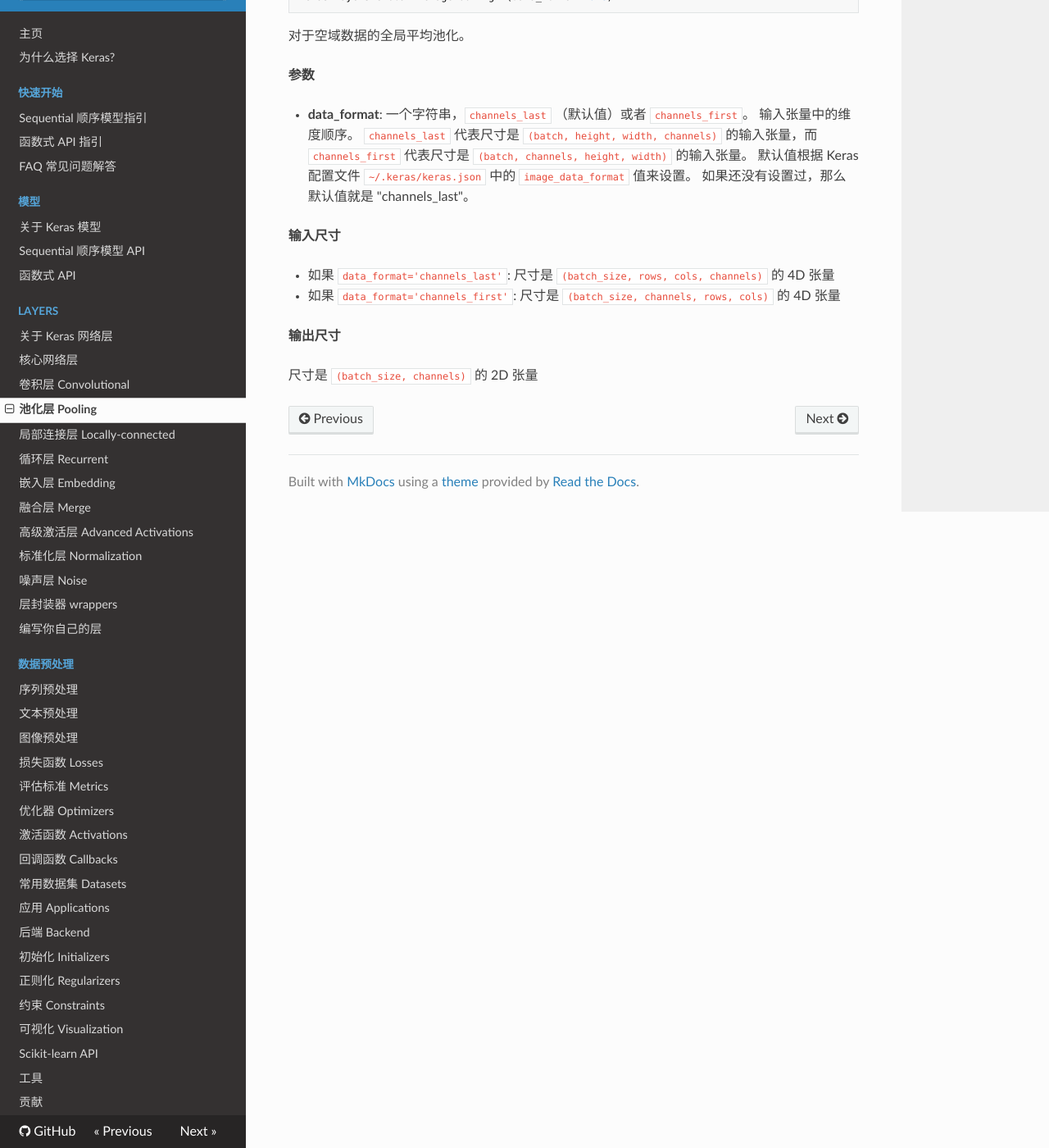
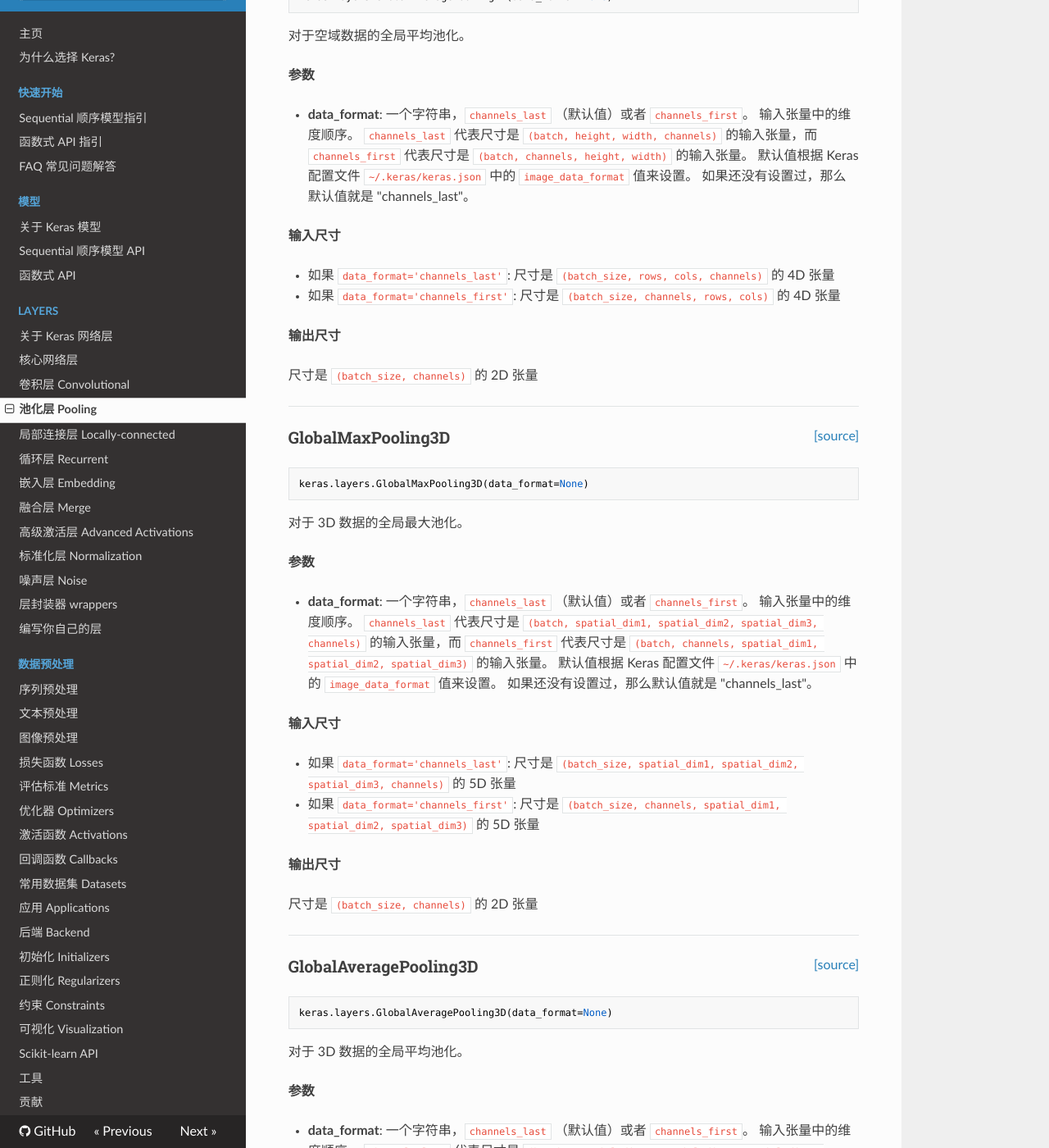
Before and after one commit to keras-team/keras-docs-zh, an MkDocs documentation site: the page built from sources/layers/pooling.md, in a window 1280 px wide and 1400 px high, scrolled down 5820 px. Shown: the whole window at 82% size. Built offline with MkDocs 1.6.1, drawn with Linux system fonts in a browser that asks for light colours; nearby versions of some CDN libraries; old or Windows-style settings are respelled for this version of MkDocs; some of the changed text lies outside the part shown.

Commit message:
Add GlobalMaxPooling3D and GlobalAveragePooling3D
Add GlobalMaxPooling3D and GlobalAveragePooling3D.

````diff
--- a/sources/layers/pooling.md
+++ b/sources/layers/pooling.md
@@ -302,3 +302,63 @@ __输入尺寸__
 __输出尺寸__
 
 尺寸是 `(batch_size, channels)` 的 2D 张量
+
+----
+
+<span style="float:right;">[[source]](https://github.com/keras-team/keras/blob/master/keras/layers/pooling.py#L639)</span>
+### GlobalMaxPooling3D
+
+```python
+keras.layers.GlobalMaxPooling3D(data_format=None)
+```
+
+对于 3D 数据的全局最大池化。
+
+__参数__
+
+- __data_format__: 一个字符串，`channels_last` （默认值）或者 `channels_first`。
+输入张量中的维度顺序。
+`channels_last` 代表尺寸是 `(batch, spatial_dim1, spatial_dim2, spatial_dim3, channels)` 的输入张量，而 `channels_first` 代表尺寸是 `(batch, channels, spatial_dim1, spatial_dim2, spatial_dim3)` 的输入张量。
+默认值根据 Keras 配置文件 `~/.keras/keras.json` 中的 `image_data_format` 值来设置。
+如果还没有设置过，那么默认值就是 "channels_last"。
+
+__输入尺寸__
+
+- 如果 `data_format='channels_last'`:
+尺寸是 `(batch_size, spatial_dim1, spatial_dim2, spatial_dim3, channels)` 的 5D 张量
+- 如果 `data_format='channels_first'`:
+尺寸是 `(batch_size, channels, spatial_dim1, spatial_dim2, spatial_dim3)` 的 5D 张量
+
+__输出尺寸__
+
+尺寸是 `(batch_size, channels)` 的 2D 张量
+
+----
+
+<span style="float:right;">[[source]](https://github.com/keras-team/keras/blob/master/keras/layers/pooling.py#L604)</span>
+### GlobalAveragePooling3D
+
+```python
+keras.layers.GlobalAveragePooling3D(data_format=None)
+```
+
+对于 3D 数据的全局平均池化。
+
+__参数__
+
+- __data_format__: 一个字符串，`channels_last` （默认值）或者 `channels_first`。
+输入张量中的维度顺序。
+`channels_last` 代表尺寸是 `(batch, spatial_dim1, spatial_dim2, spatial_dim3, channels)` 的输入张量，而 `channels_first` 代表尺寸是 `(batch, channels, spatial_dim1, spatial_dim2, spatial_dim3)` 的输入张量。
+默认值根据 Keras 配置文件 `~/.keras/keras.json` 中的 `image_data_format` 值来设置。
+如果还没有设置过，那么默认值就是 "channels_last"。
+
+__输入尺寸__
+
+- 如果 `data_format='channels_last'`:
+尺寸是 `(batch_size, spatial_dim1, spatial_dim2, spatial_dim3, channels)` 的 5D 张量
+- 如果 `data_format='channels_first'`:
+尺寸是 `(batch_size, channels, spatial_dim1, spatial_dim2, spatial_dim3)` 的 5D 张量
+
+__输出尺寸__
+
+尺寸是 `(batch_size, channels)` 的 2D 张量
````
